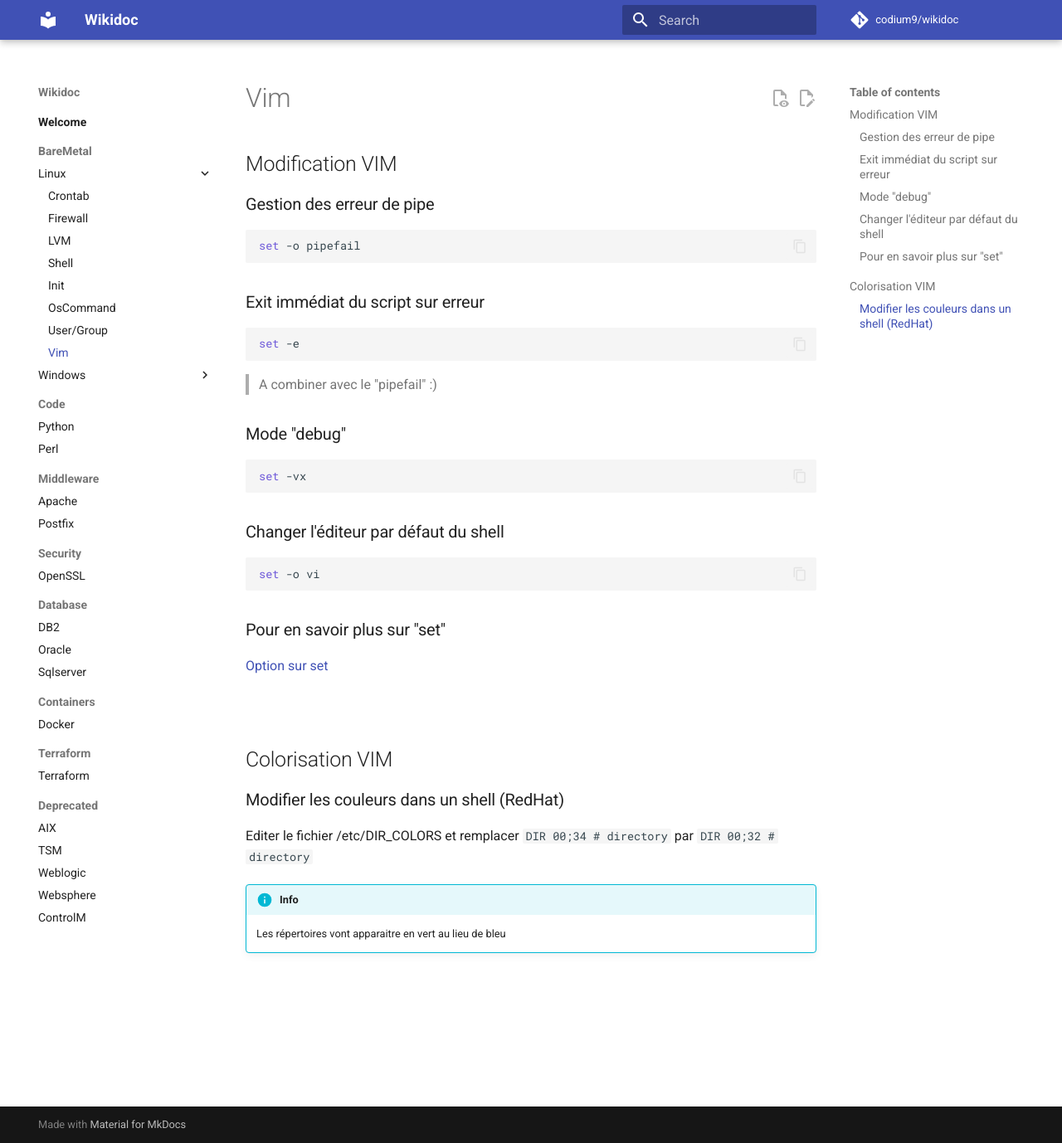
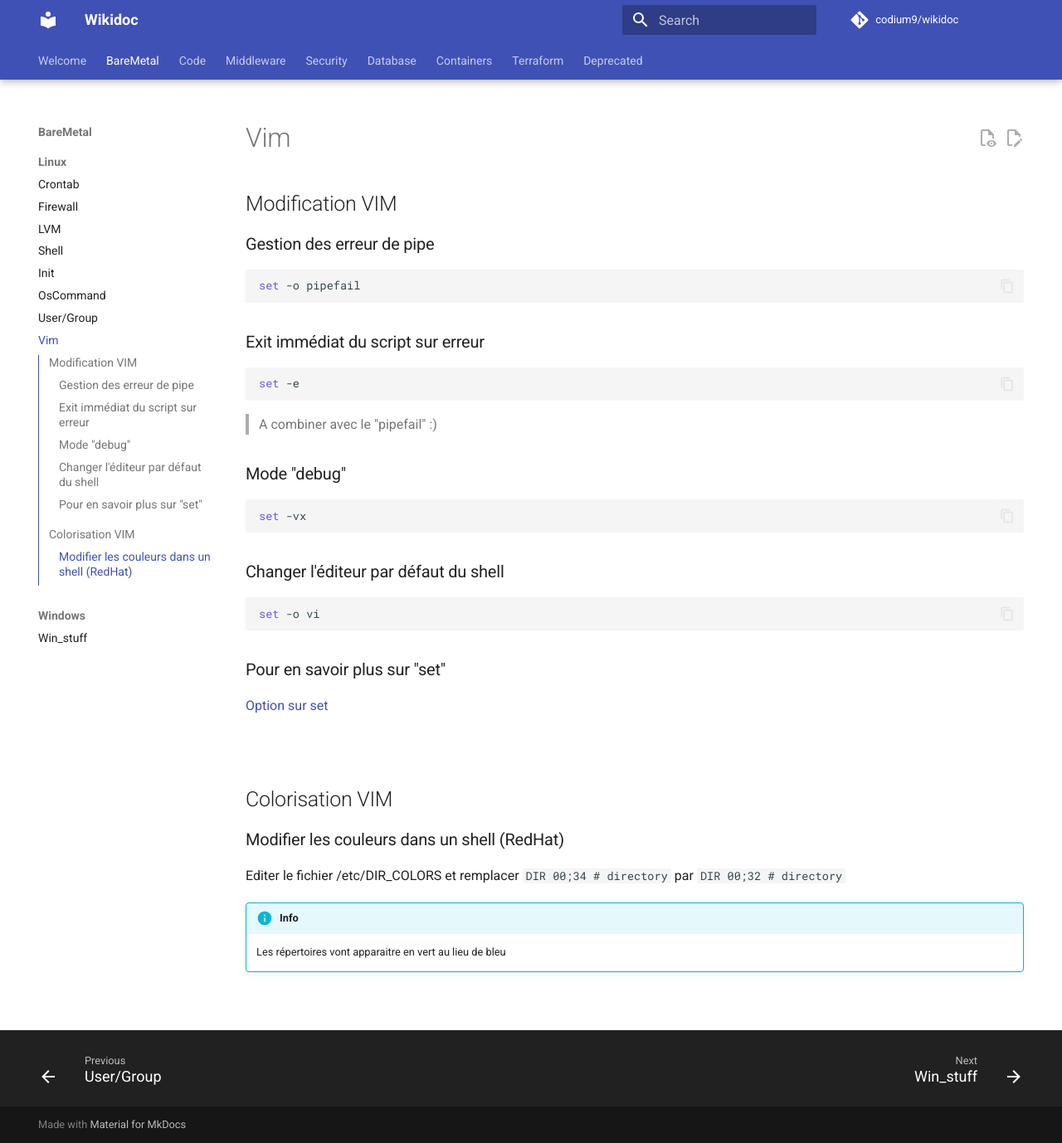
Before and after one commit to codium9/wikidoc, an MkDocs documentation site: the page built from docs/Linux/Vim.md, in a window 1280 px wide and 1378 px high. Shown: the whole window at 83% size. Built offline with MkDocs 1.6.1 and Material for MkDocs 9.7.7, drawn with Linux system fonts in a browser that asks for light colours; comment, search, counter and statistics services are not loaded.

Commit message:
add mkdocs features

```diff
--- a/mkdocs.yml
+++ b/mkdocs.yml
@@ -40,19 +40,24 @@ markdown_extensions:
 theme:
   name: material
   features:
+    - navigation.tabs
+    - navigation.tabs.sticky
     - navigation.indexes
     - navigation.instant
     - navigation.sections
+    - navigation.expand
+    - header.autohide
     - content.code.copy
     - content.code.annotate
     - content.action.edit
     - content.action.view
     - toc.follow
-    - navigation.top
+    - toc.integrate
+    - navigation.footer
 
   palette:
     primary: "indigo"
-    accent: "lime"
+    accent: "deep_orange"
 
   include_sidebar: true
 
```
